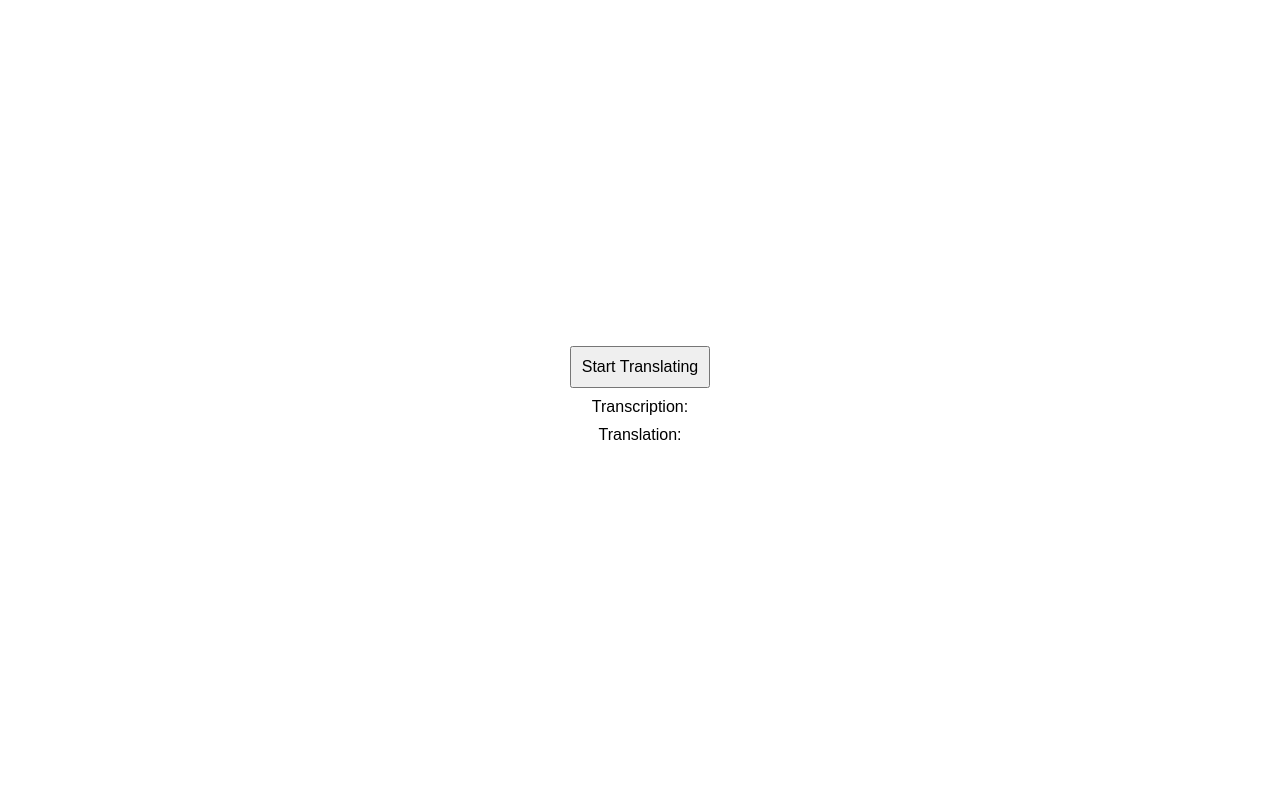
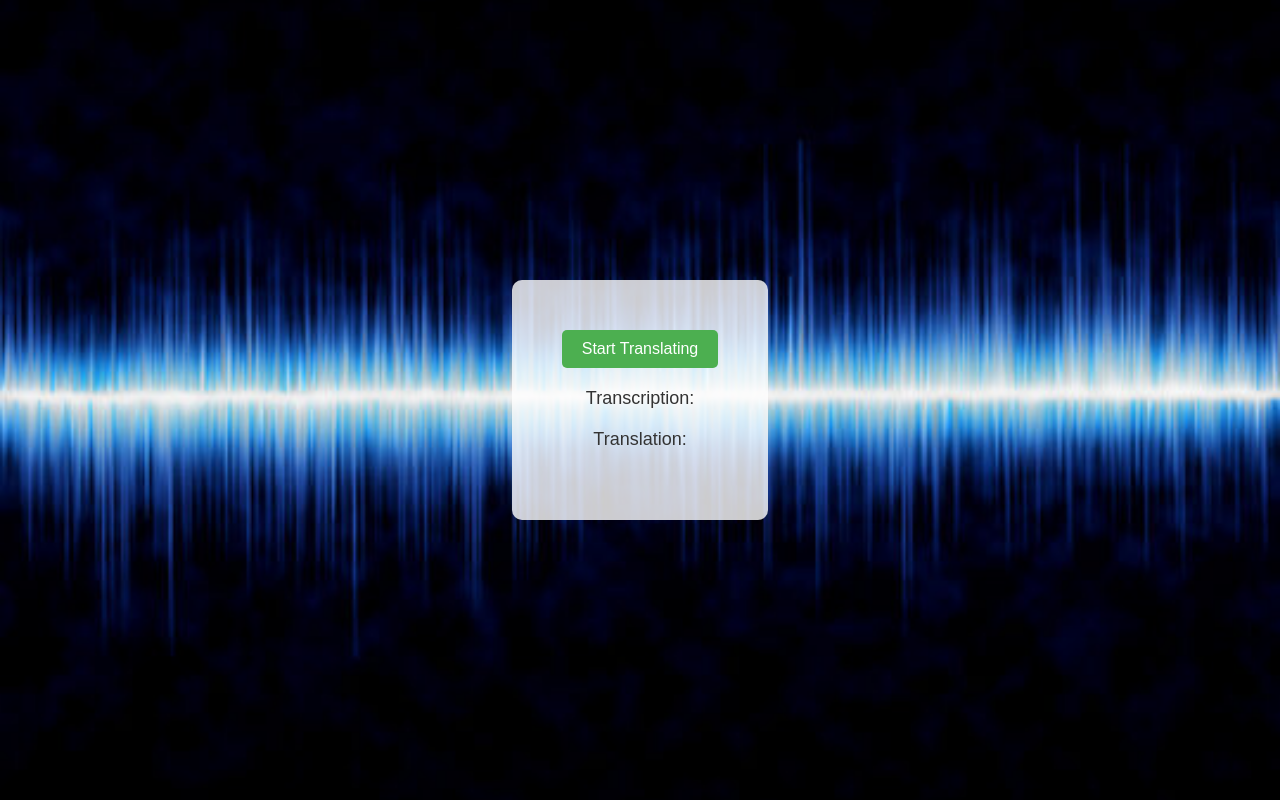
Before and after one commit to bilalsalman008/bayaantranslator, a plain HTML site: page index.html in a window 1280 px wide. Drawn offline with Linux system fonts and the light colour scheme.

Commit message:
Update styles.css

```diff
--- a/styles.css
+++ b/styles.css
@@ -1,22 +1,37 @@
+/* styles.css */
+
 body {
-    font-family: Arial, sans-serif;
+    background-image: url('backround.jpg'); /* Replace 'your-image-url.jpg' with the actual path or URL of your image */
+    background-size: cover;
+    background-position: center;
+    background-repeat: no-repeat;
+    margin: 0;
+    font-family: 'Arial', sans-serif;
     display: flex;
     align-items: center;
     justify-content: center;
-    height: 100vh;
-    margin: 0;
+    height: 100vh; /* Set the height to cover the entire viewport */
 }
 
 #app {
     text-align: center;
+    padding: 50px;
+    background-color: rgba(255, 255, 255, 0.8); /* Add a semi-transparent white background to the app */
+    border-radius: 10px; /* Add border radius for a rounded appearance */
 }
 
 button {
     font-size: 16px;
-    padding: 10px;
+    padding: 10px 20px;
     cursor: pointer;
+    background-color: #4CAF50;
+    color: white;
+    border: none;
+    border-radius: 5px;
 }
 
 p {
-    margin: 10px 0;
+    font-size: 18px;
+    margin: 20px 0;
+    color: #333;
 }
```
